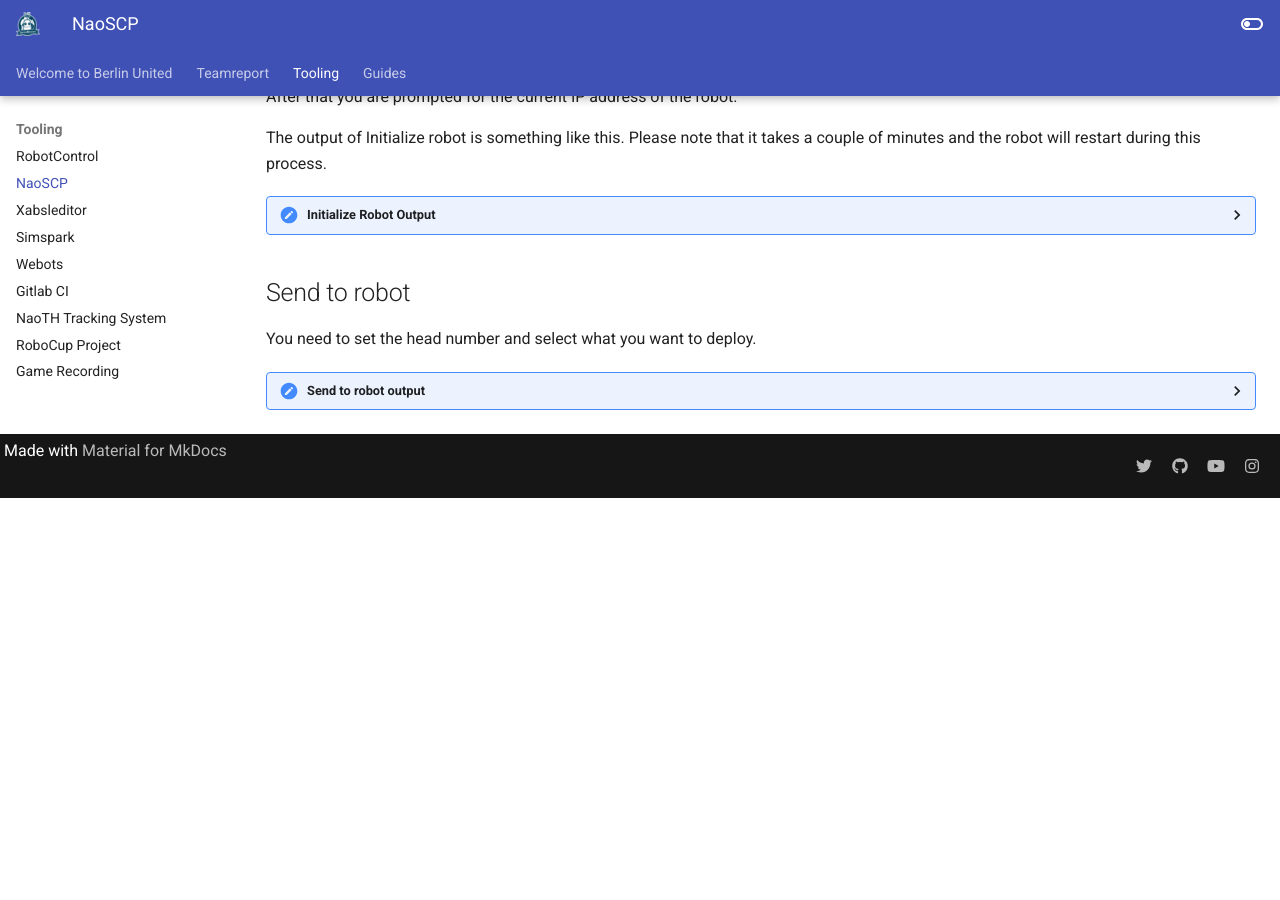
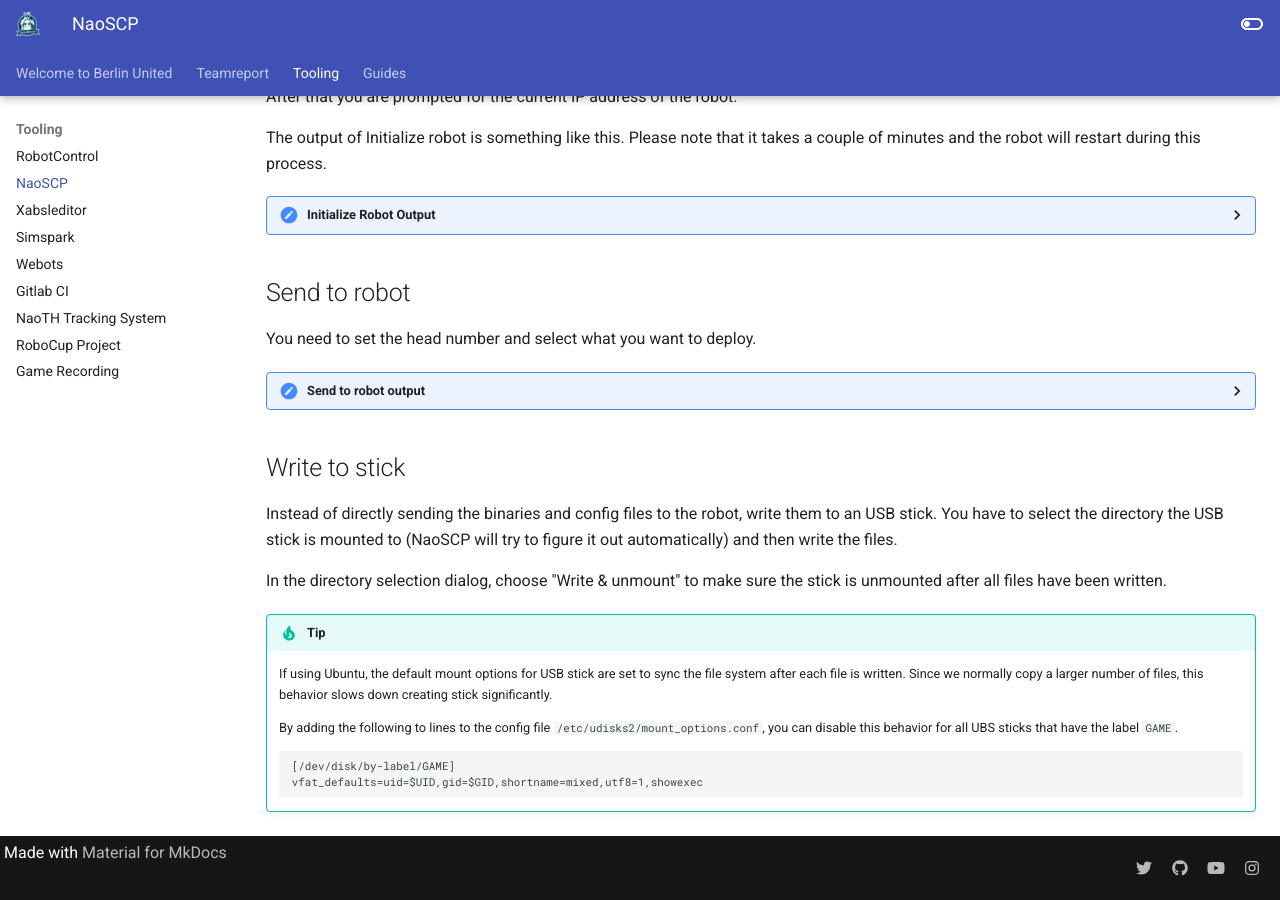
Before and after one commit to BerlinUnited/berlinunited.github.io, an MkDocs documentation site: the page built from docs/naoth_tools/naoscp.md, in a window 1280 px wide and 900 px high, scrolled down 1288 px. Built offline with MkDocs 1.6.1 and Material for MkDocs 9.7.7, drawn with Linux system fonts in a browser that asks for light colours; before the commit the page ends 1786 px from its top, so only the background shows below that.

Commit message:
Document how to speed up game stick creation on Ubuntu

````diff
--- a/docs/naoth_tools/naoscp.md
+++ b/docs/naoth_tools/naoscp.md
@@ -1708,3 +1708,20 @@
     DONE
     root@nao95 [0] tmp # DONE (22.59)
     ```
+
+## Write to stick
+
+Instead of directly sending the binaries and config files to the robot, write them to an USB stick.
+You have to select the directory the USB stick is mounted to (NaoSCP will try to figure it out automatically) and then write the files.
+
+In the directory selection dialog, choose "Write & unmount" to make sure the stick is unmounted after all files have been written.
+
+!!! tip
+    If using Ubuntu, the default mount options for USB stick are set to sync the file system after each file is written.
+    Since we normally copy a larger number of files, this behavior slows down creating stick significantly.
+
+    By adding the following to lines to the config file `/etc/udisks2/mount_options.conf`, you can disable this behavior for all UBS sticks that have the label `GAME`.
+    ```
+    [/dev/disk/by-label/GAME]
+    vfat_defaults=uid=$UID,gid=$GID,shortname=mixed,utf8=1,showexec
+    ```
````
